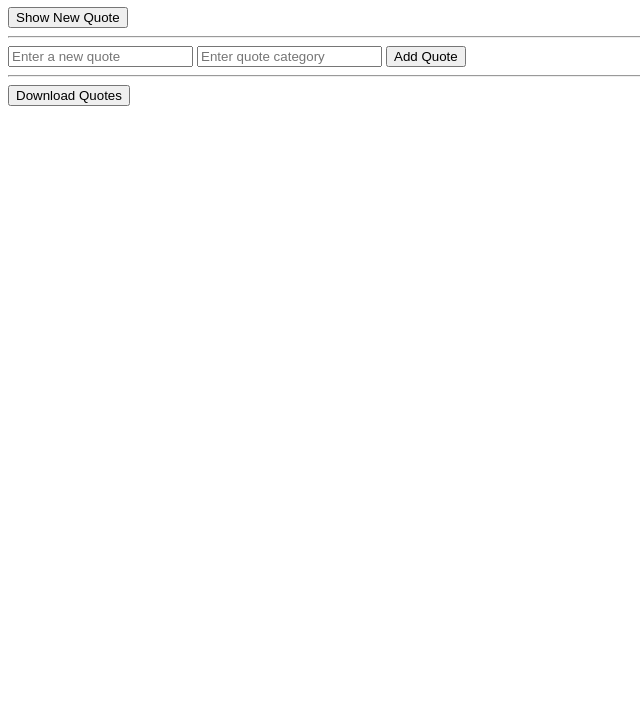
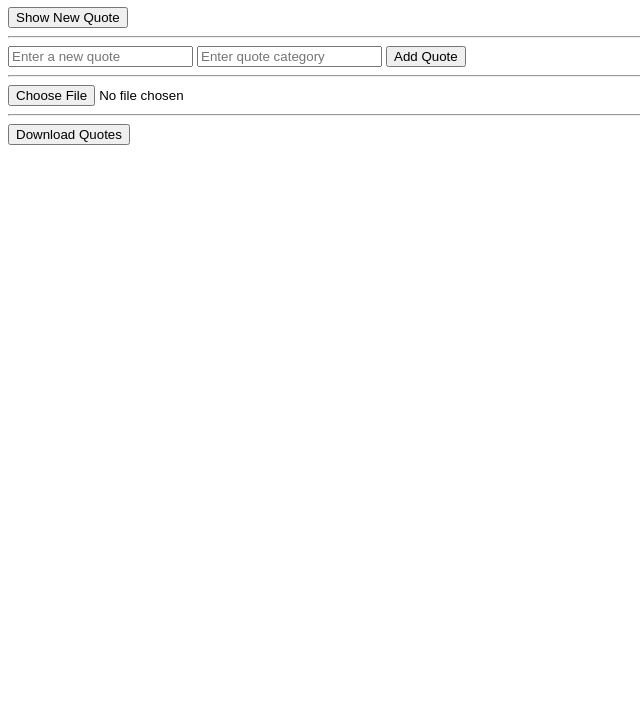
Before and after one commit to codenant/alx_fe_javascript, a plain HTML site: page dom-manipulation/index.html in a window 1280 px wide. Shown: the part 73-800 px from the top of the page, without its empty margins (0-640 px from the left). Drawn offline with Linux system fonts and the light colour scheme.

Commit message:
Added file input element

```diff
--- a/dom-manipulation/index.html
+++ b/dom-manipulation/index.html
@@ -13,6 +13,7 @@
         <input id="newQuoteText" type="text" placeholder="Enter a new quote" />
         <input id="newQuoteCategory" type="text" placeholder="Enter quote category" />
         <button onclick="addQuote()">Add Quote</button><hr>
+        <input type="file" id="importFile" accept=".json" onchange="importFromJsonFile(event)" /><hr>
         <button id="download">Download Quotes</button>
     </div>
     <script src="script.js"></script>
```
